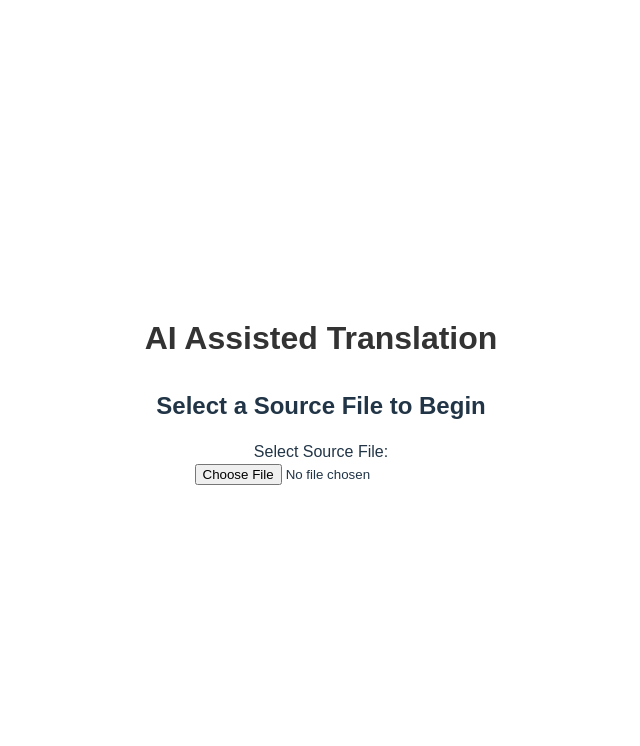
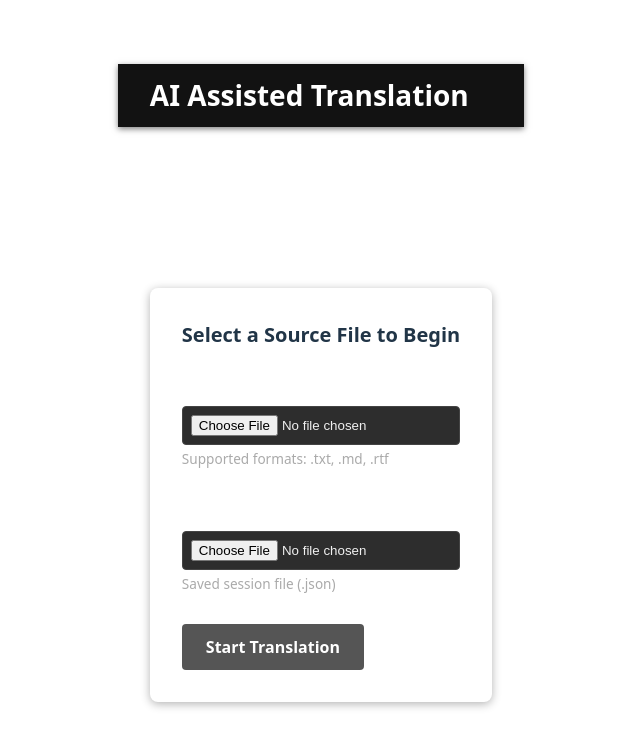
Before and after one commit to jam01/translate-ai, a Vue app: page / in a window 1280 px wide. Shown: the top 746 px of the page, without its empty margins (319-959 px from the left). Built offline with nearby package versions, Linux system fonts and the light colour scheme.

Commit message:
refactor config

```diff
--- a/src/App.vue
+++ b/src/App.vue
@@ -7,30 +7,29 @@ import { useTranslationStore } from "./store/translationStore.ts";
 // Access the store
 const store = useTranslationStore();
 
-// Check if a file has been loaded
-const isFileSelected = ref(!!store.sourceFile);
+const isSessionStarted = ref(store.sessionStarted);
 
-// Reactively update the state when the source file changes
 watchEffect(() => {
-  isFileSelected.value = !!store.sourceFile;
+  isSessionStarted.value = store.sessionStarted;
 });
 </script>
 
 <template>
   <div id="app">
-    <header>
+    <header class="app-header">
       <h1>AI Assisted Translation</h1>
     </header>
-    <main>
-      <!-- Show SourcePicker when no file is selected -->
-      <div v-if="!isFileSelected" class="file-selection-area">
-        <h2>Select a Source File to Begin</h2>
-        <SourcePicker />
+    <main class="app-main">
+      <!-- Centered File Picker -->
+      <div v-if="!isSessionStarted" class="centered-container">
+        <div class="config-card">
+          <h2>Select a Source File to Begin</h2>
+          <SourcePicker />
+        </div>
       </div>
 
-      <!-- Show SourceViewer when a file is selected -->
-      <div v-else class="translation-area">
-        <h2>Translation Interface</h2>
+      <!-- Full-width translation workspace -->
+      <div v-else class="workspace-container">
         <SourceViewer />
       </div>
     </main>
@@ -38,34 +37,76 @@ watchEffect(() => {
 </template>
 
 <style scoped>
+:root {
+  --bg-color: #1e1e1e;
+  --text-color: #f0f0f0;
+  --accent-color: #42b983;
+  --card-bg: #2d2d2d;
+  --border-color: #444;
+  --title-color: #ffffff;
+}
+
+html,
+body {
+  margin: 0;
+  padding: 0;
+  background-color: var(--bg-color);
+  color: var(--text-color);
+  font-family: -apple-system, BlinkMacSystemFont, 'Segoe UI', Roboto, Oxygen, Ubuntu, Cantarell, sans-serif;
+}
+
 #app {
-  font-family: Arial, sans-serif;
-  text-align: center;
+  display: flex;
+  flex-direction: column;
+  min-height: 100vh;
+}
+
+.app-header {
+  background-color: #121212;
+  color: white;
+  padding: 1rem 2rem;
+  box-shadow: 0 2px 6px rgba(0, 0, 0, 0.5);
+}
+
+.app-header h1 {
+  margin: 0;
+  font-size: 1.75rem;
+  text-align: left;
+}
+
+.app-main {
+  flex: 1;
+  display: flex;
+  flex-direction: column;
   padding: 2rem;
 }
 
-header {
-  margin-bottom: 1rem;
+.centered-container {
+  flex: 1;
+  display: flex;
+  justify-content: center;
+  align-items: center;
 }
 
-h1 {
-  font-size: 2rem;
-  color: #333;
+.config-card {
+  background: var(--card-bg);
+  border: 1px solid var(--border-color);
+  border-radius: 8px;
+  padding: 2rem;
+  max-width: 500px;
+  width: 100%;
+  box-shadow: 0 2px 10px rgba(0, 0, 0, 0.3);
 }
 
-main {
-  margin-top: 2rem;
+.config-card h2 {
+  color: var(--title-color);
+  margin-top: 0;
+  font-size: 1.25rem;
+  margin-bottom: 1.5rem;
 }
 
-.file-selection-area,
-.translation-area {
-  max-width: 600px;
-  margin: 0 auto;
-  text-align: center;
-}
-
-h2 {
-  font-size: 1.5rem;
-  margin-bottom: 1rem;
+.workspace-container {
+  flex: 1;
+  max-width: 100%;
 }
 </style>
--- a/src/components/SourcePicker.vue
+++ b/src/components/SourcePicker.vue
@@ -1,29 +1,148 @@
 <script setup lang="ts">
-import { useTranslationStore } from '../store/translationStore.ts';
+import {computed, ref} from "vue";
+import { useTranslationStore } from "../store/translationStore.ts";
 
 const store = useTranslationStore();
 
-async function handleFileSelection(event: Event) {
-  const input = event.target as HTMLInputElement;
-  const file = input.files?.[0];
+const sourceFile = ref<File | null>(null);
+const progressFile = ref<File | null>(null);
+
+const sourceFileName = computed(() => sourceFile.value?.name || "");
+const progressFileName = computed(() => progressFile.value?.name || "");
+
+function handleSourceFileChange(event: Event) {
+  const target = event.target as HTMLInputElement;
+  const file = target.files?.[0];
+  if (file) {
+    sourceFile.value = file;
+    store.setSourceFile(file);
+  }
+}
+
+async function handleProgressFileChange(event: Event) {
+  const target = event.target as HTMLInputElement;
+  const file = target.files?.[0];
   if (!file) return;
 
-  store.setSourceFile(file); // Set the selected file to the store
+  progressFile.value = file;
+
+  try {
+    const content = await file.text();
+    const doc = JSON.parse(content);
+    store.loadDocument(doc);
+  } catch (error) {
+    alert("Failed to parse translation progress file.");
+    console.error(error);
+  }
+}
+
+function startTranslation() {
+  if (!sourceFile.value) return;
+  store.startSession();
 }
 </script>
 
 <template>
   <div class="source-picker">
-    <label for="fileInput">Select Source File:</label>
-    <input id="fileInput" type="file" @change="handleFileSelection" accept=".txt" />
+    <!-- Source File Picker -->
+    <div class="file-input-group">
+      <label for="source-file">Source Document:</label>
+      <input
+          id="source-file"
+          type="file"
+          accept=".txt,.md,.rtf"
+          @change="handleSourceFileChange"
+      />
+      <p class="file-hint">Supported formats: .txt, .md, .rtf</p>
+      <p v-if="sourceFileName" class="file-selected">Selected: {{ sourceFileName }}</p>
+    </div>
+
+    <!-- Progress File Picker (Optional) -->
+    <div class="file-input-group">
+      <label for="progress-file">Translation Progress (Optional):</label>
+      <input
+          id="progress-file"
+          type="file"
+          accept=".json"
+          @change="handleProgressFileChange"
+      />
+      <p class="file-hint">Saved session file (.json)</p>
+      <p v-if="progressFileName" class="file-selected">Selected: {{ progressFileName }}</p>
+    </div>
+
+    <!-- Start Button -->
+    <button
+        class="start-button"
+        :disabled="!sourceFile"
+        @click="startTranslation"
+    >
+      Start Translation
+    </button>
   </div>
 </template>
+
 
 <style scoped>
 .source-picker {
   display: flex;
   flex-direction: column;
-  align-items: center;
-  margin-bottom: 1rem;
+  gap: 1rem;
+}
+
+.file-input-group {
+  display: flex;
+  flex-direction: column;
+  align-items: flex-start;
+  width: 100%;
+}
+
+label {
+  font-weight: bold;
+  margin-bottom: 0.5rem;
+  color: #ffffff;
+}
+
+input[type="file"] {
+  padding: 0.5rem;
+  background-color: #2d2d2d;
+  border: 1px solid #444;
+  border-radius: 4px;
+  color: #f0f0f0;
+  width: 100%;
+  box-sizing: border-box;
+}
+
+.file-hint {
+  font-size: 0.85rem;
+  color: #aaa;
+  margin-top: 0.25rem;
+}
+
+.file-selected {
+  font-style: italic;
+  color: #42b983;
+  margin-top: 0.25rem;
+}
+
+.start-button {
+  padding: 0.75rem 1.5rem;
+  background-color: #42b983;
+  color: white;
+  border: none;
+  border-radius: 4px;
+  cursor: pointer;
+  font-size: 1rem;
+  font-weight: bold;
+  align-self: flex-start;
+  transition: background-color 0.2s ease;
+}
+
+.start-button:hover {
+  background-color: #369d6d;
+}
+
+.start-button:disabled {
+  background-color: #555;
+  cursor: not-allowed;
 }
 </style>
--- a/src/components/SourceViewer.vue
+++ b/src/components/SourceViewer.vue
@@ -117,12 +117,12 @@ const highlightedText = computed(() => {
 <template>
   <div v-if="store.sourceFile" class="text-viewer">
     <div
-      class="text-content"
-      @mouseup="handleSelection"
-      v-html="highlightedText"
-      contenteditable="false"
+        class="text-content"
+        @mouseup="handleSelection"
+        v-html="highlightedText"
+        contenteditable="false"
     ></div>
-<!--    <button @click="loadNextChunk">Load More</button>-->
+<!--    <button class="load-next-btn" @click="loadNextChunk">▶ Load Next Segment</button>-->
   </div>
   <div v-else class="placeholder">
     <p>No source file selected yet. Please select a file to begin.</p>
@@ -131,23 +131,55 @@ const highlightedText = computed(() => {
 
 <style scoped>
 .text-viewer {
+  display: flex;
+  flex-direction: column;
+  gap: 1rem;
   padding: 1rem;
-  border: 1px solid #ccc;
-  border-radius: 4px;
-  margin-bottom: 1rem;
+  margin-top: 1rem;
 }
+
 .text-content {
+  background-color: #1e1e1e;
+  color: #f0f0f0;
+  padding: 1rem;
+  border: 1px solid #444;
+  border-radius: 6px;
   white-space: pre-wrap;
   word-wrap: break-word;
+  line-height: 1.6;
+  font-size: 1rem;
+  min-height: 200px;
+  overflow-y: auto;
+  max-height: calc(100vh - 160px);
 }
+
 mark {
-  background-color: yellow;
-  color: black;
+  background-color: #ffd54f;
+  color: #000;
+  padding: 2px 4px;
+  border-radius: 3px;
 }
+
 .placeholder {
   margin-top: 1rem;
   font-style: italic;
   text-align: center;
-  color: gray;
+  color: #aaa;
+}
+
+.load-next-btn {
+  padding: 0.5rem 1rem;
+  background-color: #42b983;
+  color: white;
+  border: none;
+  border-radius: 4px;
+  cursor: pointer;
+  font-weight: bold;
+  align-self: flex-start;
+  transition: background-color 0.2s ease;
+}
+
+.load-next-btn:hover {
+  background-color: #369d6d;
 }
 </style>
--- a/src/store/translationStore.ts
+++ b/src/store/translationStore.ts
@@ -10,6 +10,7 @@ import type {
 export const useTranslationStore = defineStore('translation', {
     state: () => ({
         sourceFile: null as File | null,
+        sessionStarted: false as boolean,
         workingSegment: null as SegmentRange | null,
         translationDoc: {
             sourceName: 'unnamed.txt',
@@ -24,6 +25,12 @@ export const useTranslationStore = defineStore('translation', {
     },
 
     actions: {
+        startSession() {
+            this.$state.sessionStarted = true;
+        },
+        resetSession() {
+            this.$state.sessionStarted = false;
+        },
         addSegment(range: SegmentRange): void {
             const newSegment: Segment = {
                 id: this.translationDoc.segments.length + 1,
```
